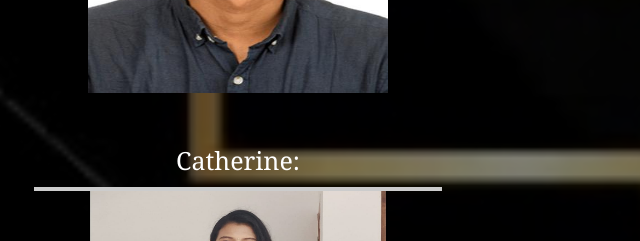
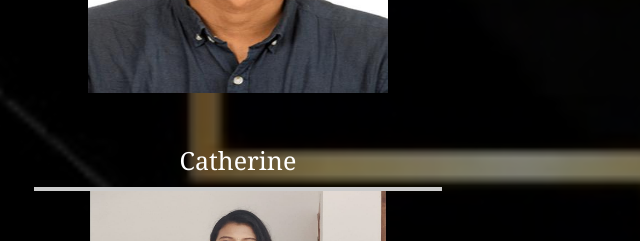
Before and after one commit to A1anVincent/def, a plain HTML site: page index.html in a window 1280 px wide. Shown: the part 2140-2381 px from the top of the page, 402-1042 px from the left. Drawn offline with Linux system fonts and the light colour scheme.

Commit message:
Update index.html

```diff
--- a/index.html
+++ b/index.html
@@ -128,7 +128,7 @@
                 <li><img src="arjun.jpg" width="300" height="300"></li>
                 <br></br>
             </li>
-            <li class="member">Catherine:
+            <li class="member">Catherine
                 <li><img src="catherine.jpg" width="300" height="250"></li>
                 <br></br>
             </li>
```
